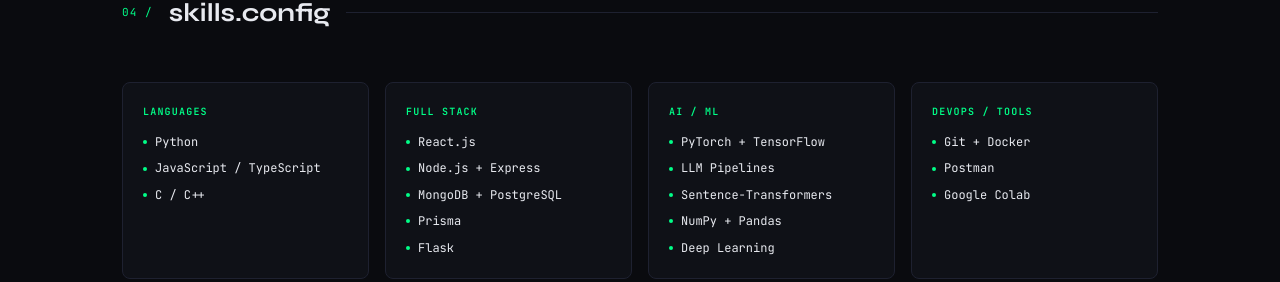
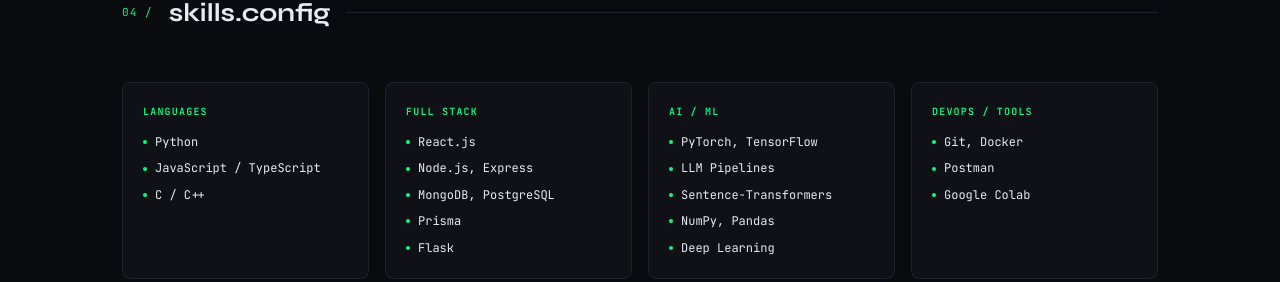
Before and after one commit to InaratHussain/portfolio, a React (Vite) app: page / in a window 1280 px wide. Shown: the part 3211-3493 px from the top of the page. Built offline with nearby package versions, Linux system fonts and the light colour scheme.

Commit message:
minor changes in skills

```diff
--- a/src/data/portfolio.js
+++ b/src/data/portfolio.js
@@ -108,8 +108,8 @@
     label: 'FULL STACK',
     skills: [
       { name: 'React.js', hot: true },
-      { name: 'Node.js + Express', hot: true },
-      { name: 'MongoDB + PostgreSQL', hot: true },
+      { name: 'Node.js, Express', hot: true },
+      { name: 'MongoDB, PostgreSQL', hot: true },
       { name: 'Prisma', hot: true },
       { name: 'Flask', hot: true },
     ],
@@ -117,17 +117,17 @@
   {
     label: 'AI / ML',
     skills: [
-      { name: 'PyTorch + TensorFlow', hot: true },
+      { name: 'PyTorch, TensorFlow', hot: true },
       { name: 'LLM Pipelines', hot: true },
       { name: 'Sentence-Transformers', hot: true },
-      { name: 'NumPy + Pandas', hot: true },
+      { name: 'NumPy, Pandas', hot: true },
       { name: 'Deep Learning', hot: true },
     ],
   },
   {
     label: 'DEVOPS / TOOLS',
     skills: [
-      { name: 'Git + Docker', hot: true },
+      { name: 'Git, Docker', hot: true },
       { name: 'Postman', hot: true },
       { name: 'Google Colab', hot: true },
     ],
```
